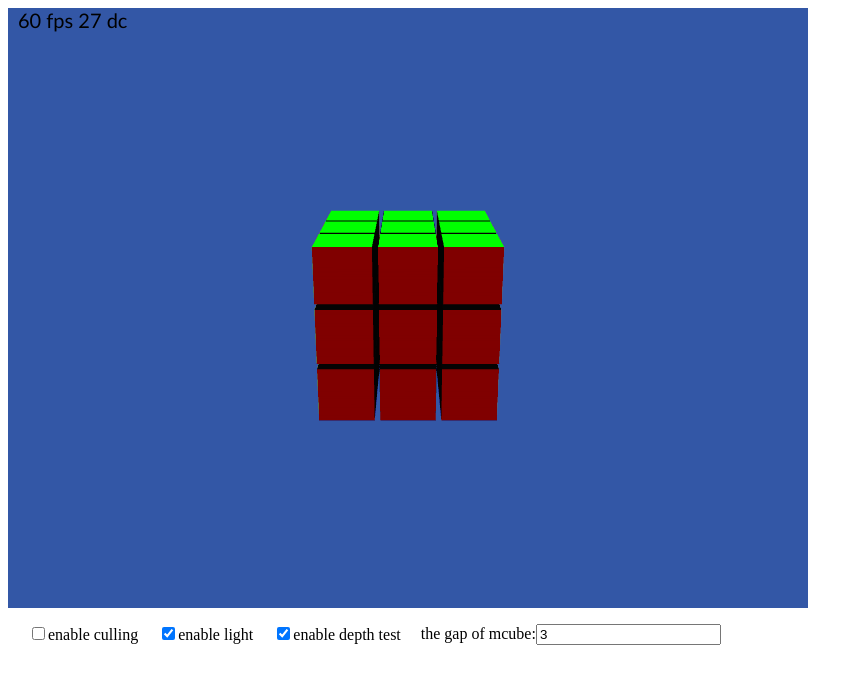
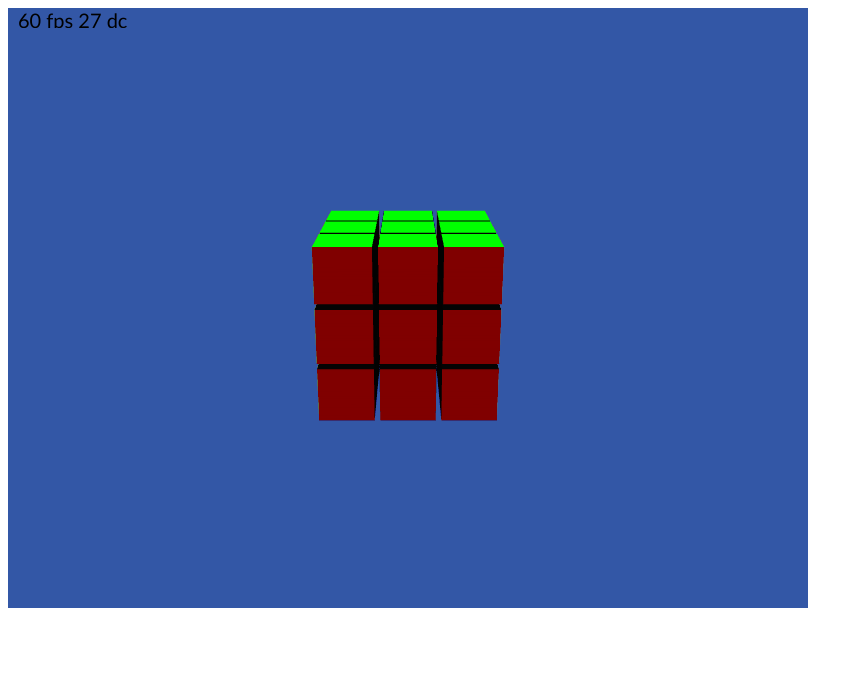
Before and after one commit to 1000111001/MagicCube, a plain HTML site: page index.html in a window 1280 px wide. Shown: the whole page, without its empty margins (0-863 px from the left). Drawn offline with Linux system fonts and the light colour scheme.

Commit message:
remove unuse code

```diff
--- a/index.html
+++ b/index.html
@@ -71,18 +71,6 @@
         <div id="gl-text">
         </div>
         <div id="gl-setting">
-            <p>
-                <input id="cull" type="checkbox" />enable culling
-            </p>
-            <p>
-                <input id="light" type="checkbox">enable light
-            </p>
-            <p>
-                <input id="depth" type="checkbox" value="1">enable depth test
-            </p>
-            <p>
-                the gap of mcube:<input id="gap" type="text">
-            </p>
         </div>
     </body>
 </html>
--- a/script.js
+++ b/script.js
@@ -7,10 +7,10 @@ onload = function () {
     canvas.width = 800;
     canvas.height = 600;
 
-    //输出测试数据用
-    var coordArea = document.getElementById("gl-text");
-
-    var keycode = null;
+    // debug信息
+    var debugCanvas = document.getElementById("text");
+    debugCanvas.width = 120;
+    debugCanvas.height = 20;
 
     //鼠标相关变量
     var deltaX = 0;
@@ -20,7 +20,7 @@ onload = function () {
 
     //注册鼠标事件
     var MBUTTON;
-    coordArea.addEventListener("contextmenu", function (e) { e.preventDefault(); });   //屏蔽右键菜单
+    debugCanvas.addEventListener("contextmenu", function (e) { e.preventDefault(); });   //屏蔽右键菜单
     canvas.addEventListener("contextmenu", function (e) { e.preventDefault(); });   //屏蔽右键菜单
     canvas.addEventListener('mousemove', handleMouseMove, false);
     canvas.addEventListener('mousedown', handleMouseDown, false);
@@ -53,40 +53,8 @@ onload = function () {
     // 顶点着色器和片段着色器的生成
     var v_shader = wgl.create_shader('vshader');
     var f_shader = wgl.create_shader('fshader');
-
     // 程序对象的生成和连接
     var prg = wgl.create_program(v_shader, f_shader);
-
-    // attributeLocation的获取
-    var attLocation = new Array();
-    attLocation[0] = gl.getAttribLocation(prg, 'position');
-    attLocation[1] = gl.getAttribLocation(prg, 'color');
-    attLocation[2] = gl.getAttribLocation(prg, 'normal');
-
-    // 将元素数attribute保存到数组中
-    var attStride = new Array();
-    attStride[0] = 3;
-    attStride[1] = 4;
-    attStride[2] = 3;
-
-    // 获取uniformLocation并保存到数组中
-    var uniLocation = new Array();
-    uniLocation[0] = gl.getUniformLocation(prg, 'mMatrix');
-    uniLocation[1] = gl.getUniformLocation(prg, 'invMatrix');
-    uniLocation[2] = gl.getUniformLocation(prg, 'lightDirection');
-    uniLocation[3] = gl.getUniformLocation(prg, 'vpMatrix');
-    uniLocation[4] = gl.getUniformLocation(prg, 'switchs');
-
-    // 平行光源的方向
-    var lightDirection = [-0.5, 1.0, 0.5];
-    // 平行光源开关
-    var switchs = [0, 0, 0];
-
-    var gaptext = document.getElementById("gap");
-
-    document.getElementById('light').checked = "true";
-    document.getElementById('depth').checked = "true";
-    gaptext.value = "3";
 
     // init cubes
     var cubeCenter = [0.0, 0.0, 0.0];
@@ -98,8 +66,7 @@ onload = function () {
         cube.buffers = {};
     }
 
-    var textCanvas = document.getElementById("text");
-    var text_ctx = textCanvas.getContext("2d");
+    var text_ctx = debugCanvas.getContext("2d");
     text_ctx.font = "15pt Calibri";
     function renderFps(fps, drawcall) {
         text_ctx.clearRect(0, 0, text_ctx.canvas.width, text_ctx.canvas.height);
@@ -281,18 +248,6 @@ onload = function () {
             rolldetail /= 1.0666;
     }
 
-    function _write(format, str) {
-        coordArea.innerHTML = format + str + '<br>';
-    }
-
-    function writeln(format, str) {
-        coordArea.innerHTML += format + str + '<br>';
-    }
-
-    function clearCoordarea() {
-        coordArea.innerHTML = null;;
-    }
-
     //客户端坐标转canvas坐标
     function windowTocanvas(canvas, x, y) {
         var bbox = canvas.getBoundingClientRect();
```
